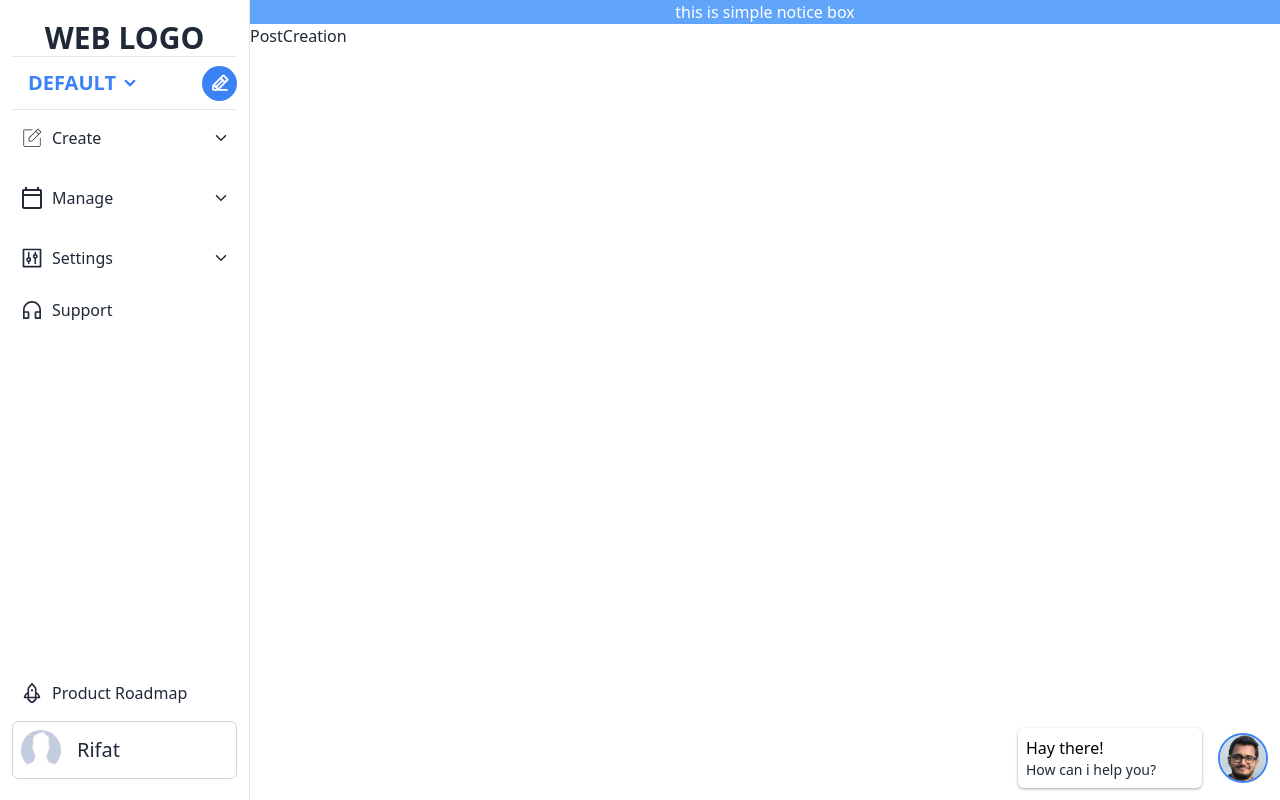
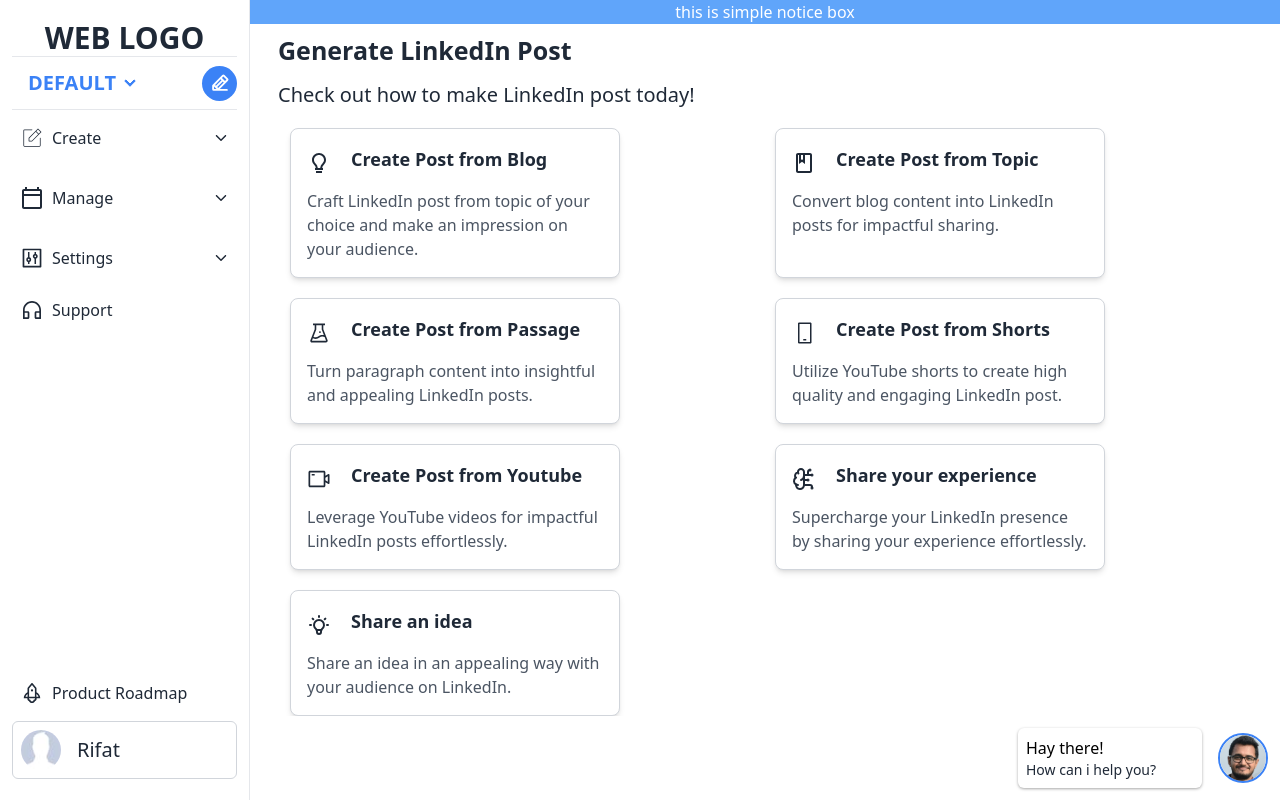
Before and after one commit to rifat0rahman/CometFrontend, a React (Vite) app: page /post_creation in a window 1280 px wide. Built offline with nearby package versions, Linux system fonts and the light colour scheme.

Commit message:
post creation page is done

```diff
--- /dev/null
+++ b/src/Components/DeshboardComponents/userDeshboard/PostCreation/PostCreateCard.jsx
@@ -0,0 +1,12 @@
+export default function PostCreateCard({ data }) {
+  return (
+    <div className="border cursor-pointer border-gray-300 rounded-lg p-4 shadow-md bg-white w-[330px]">
+      <div className="text-2xl mb-2 flex items-center gap-5">
+        {data.icon}
+        <h2 className="text-lg font-bold mb-2">{data.title}</h2>
+      </div>
+
+      <p className="text-gray-600 text-md">{data.description}</p>
+    </div>
+  );
+}
--- a/src/Components/DeshboardComponents/userDeshboard/PostCreation/PostCreation.jsx
+++ b/src/Components/DeshboardComponents/userDeshboard/PostCreation/PostCreation.jsx
@@ -1,3 +1,80 @@
+import { BiBulb } from "react-icons/bi";
+import PostCreateCard from "./PostCreateCard";
+import { MdOutlineBook } from "react-icons/md";
+import { AiOutlineExperiment, AiOutlineVideoCamera } from "react-icons/ai";
+import { VscDeviceMobile } from "react-icons/vsc";
+import { LuBrainCircuit } from "react-icons/lu";
+import { TbBulb } from "react-icons/tb";
+
 export default function PostCreation() {
-  return <div>PostCreation</div>;
+  const CreationTopicData = [
+    {
+      id: 1,
+      icon: <BiBulb />,
+      title: "Create Post from Blog",
+      description:
+        "Craft LinkedIn post from topic of your choice and make an impression on your audience.",
+    },
+    {
+      id: 2,
+      icon: <MdOutlineBook />,
+      title: "Create Post from Topic",
+      description:
+        "Convert blog content into LinkedIn posts for impactful sharing.",
+    },
+    {
+      id: 3,
+      icon: <AiOutlineExperiment />,
+      title: "Create Post from Passage",
+      description:
+        "Turn paragraph content into insightful and appealing LinkedIn posts.",
+    },
+    {
+      id: 4,
+      icon: <VscDeviceMobile />,
+      title: "Create Post from Shorts",
+      description:
+        "Utilize YouTube shorts to create high quality and engaging LinkedIn post.",
+    },
+    {
+      id: 5,
+      icon: <AiOutlineVideoCamera />,
+      title: "Create Post from Youtube",
+      description:
+        "Leverage YouTube videos for impactful LinkedIn posts effortlessly.",
+    },
+    {
+      id: 6,
+      icon: <LuBrainCircuit />,
+      title: "Share your experience",
+      description:
+        "Supercharge your LinkedIn presence by sharing your experience effortlessly.",
+    },
+    {
+      id: 7,
+      icon: <TbBulb />,
+      title: "Share an idea",
+      description:
+        "Share an idea in an appealing way with your audience on LinkedIn.",
+    },
+  ];
+
+  return (
+    <div className="w-full h-[celc(100%-50px)] md:px-5 px-2 overflow-y-auto">
+      <div className="w-full p-2">
+        <h1 className="text-[25px] font-bold">Generate LinkedIn Post</h1>
+        <p className="text-[20px] py-[10px]">
+          Check out how to make LinkedIn post today!
+        </p>
+      </div>
+      <div
+        className="w-full px-0 md:px-5 grid gap-5"
+        style={{ gridTemplateColumns: "repeat(auto-fit, minmax(320px, 1fr))" }}
+      >
+        {CreationTopicData.map((data) => (
+          <PostCreateCard key={data.id} data={data} />
+        ))}
+      </div>
+    </div>
+  );
 }
--- a/src/Components/DeshboardComponents/userDeshboard/TopicCreation/TopicCreation.jsx
+++ b/src/Components/DeshboardComponents/userDeshboard/TopicCreation/TopicCreation.jsx
@@ -12,7 +12,7 @@
   };
 
   return (
-    <div className="w-full h-screen md:px-5 px-2 overflow-scroll overflow-y-auto">
+    <div className="w-full h-[celc(100%-50px)] md:px-5 px-2 overflow-y-auto">
       <div className="w-full p-2">
         <h1 className="text-[25px] font-bold">Discover Topic ideas</h1>
         <p className="text-[20px] py-[10px]">
```
